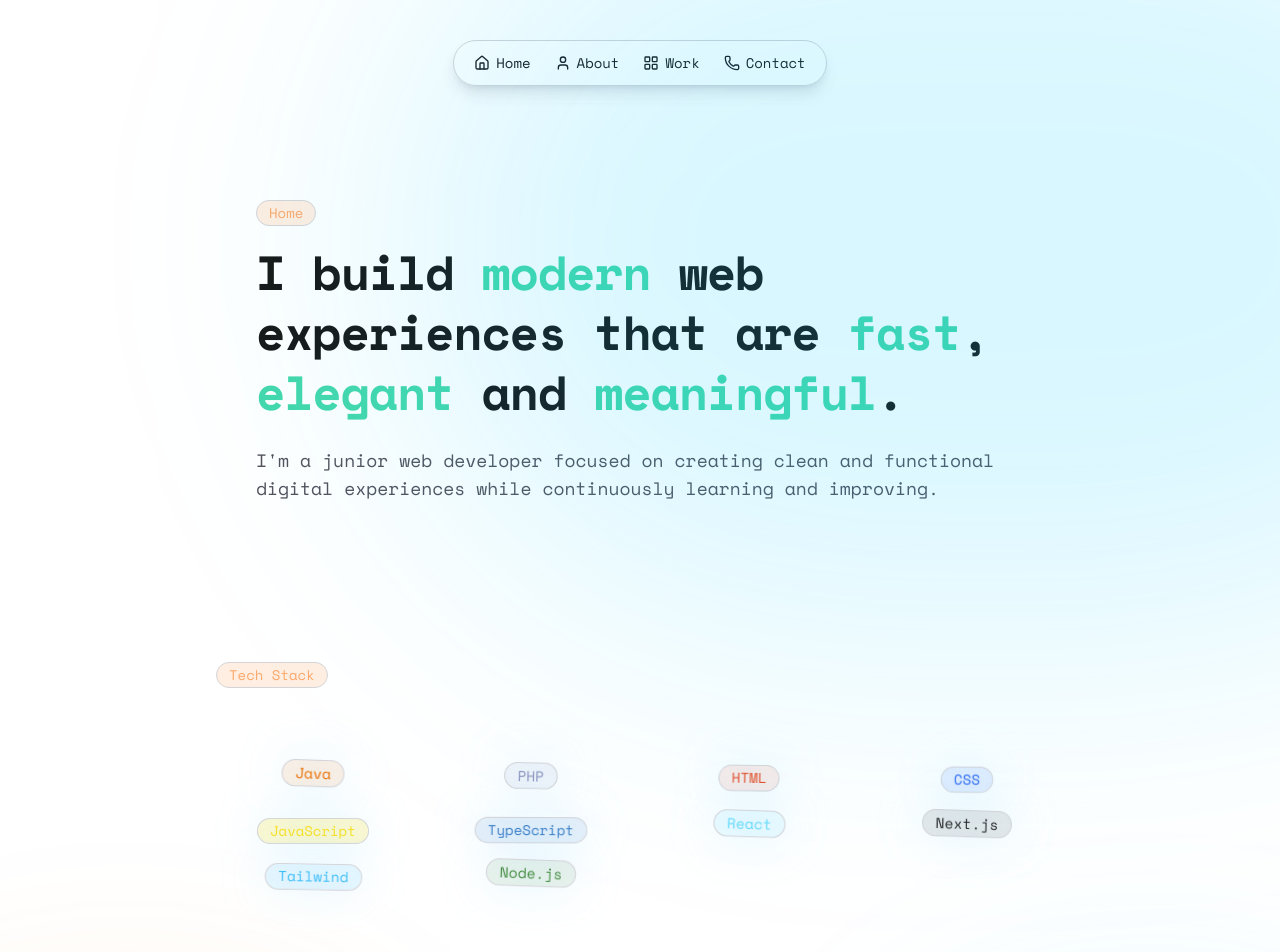
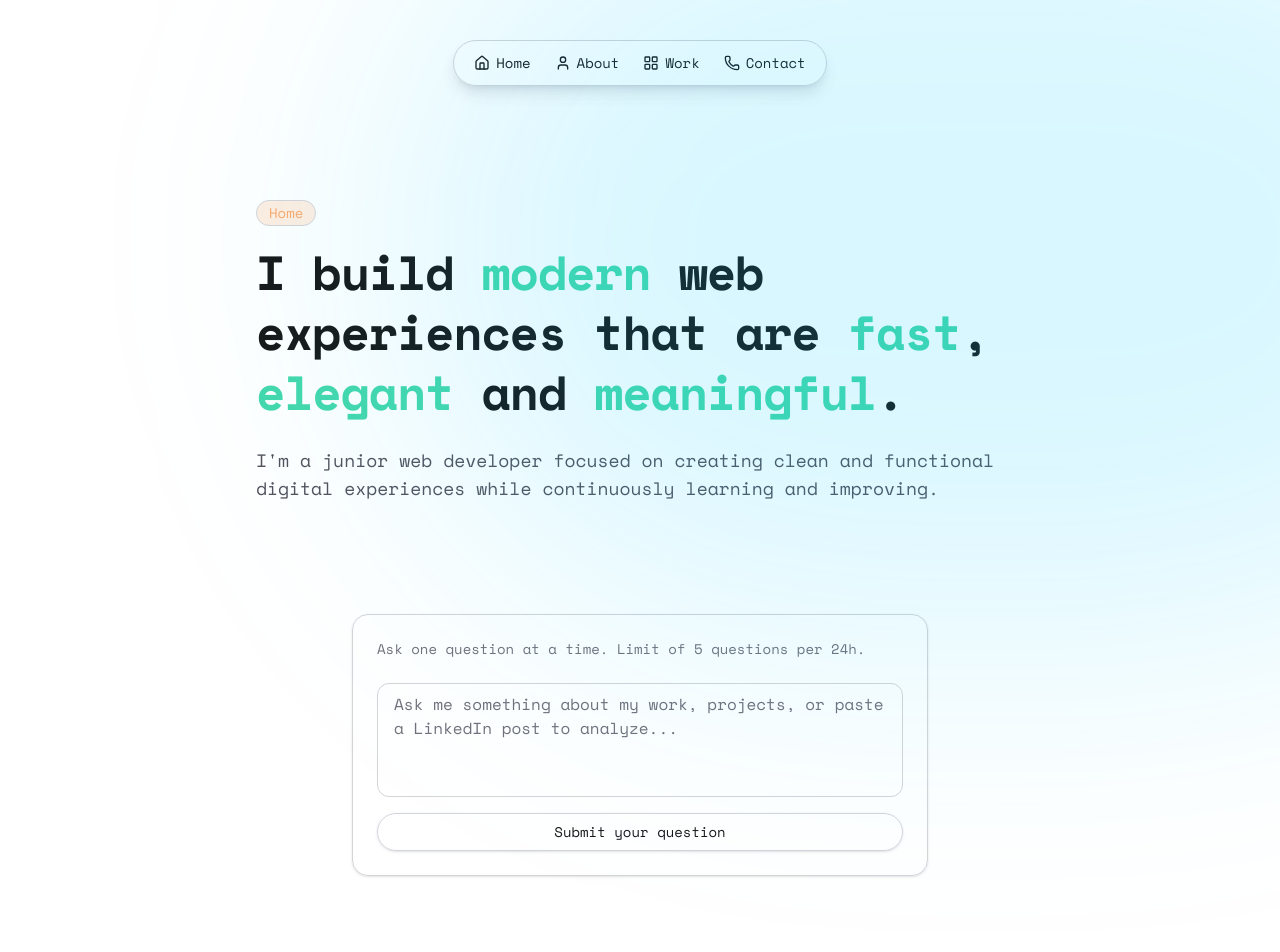
Before and after one commit to Miche1-Pierre/ai-portfolio, a Next.js app: page / in a window 1280 px wide. Shown: the top 952 px of the page. Built offline with nearby package versions, Linux system fonts and the light colour scheme; no server answers.

Commit message:
feat: add AI chatbot to protfolio

```diff
--- a/src/app/globals.css
+++ b/src/app/globals.css
@@ -36,11 +36,23 @@ body {
   0% {
     transform: translateY(0px) rotate(0deg) scale(1);
   }
+
   50% {
     transform: translateY(-8px) rotate(2deg) scale(1.05);
   }
+
   100% {
     transform: translateY(0px) rotate(0deg) scale(1);
+  }
+}
+
+@keyframes fade-in {
+  from {
+    opacity: 0;
+  }
+
+  to {
+    opacity: 1;
   }
 }
 
@@ -48,4 +60,8 @@ body {
   .animate-float {
     animation: float-bounce 4s ease-in-out infinite;
   }
+
+  .animate-fade-in {
+    animation: fade-in 0.7s ease-out forwards;
+  }
 }
--- a/src/app/page.tsx
+++ b/src/app/page.tsx
@@ -7,6 +7,7 @@ import FloatingBadgeCloud from "@/components/FloatingBadgeCloud";
 import Button from "@/components/Button";
 import Footer from "@/components/Footer";
 import ContactForm from "@/components/ContactForm";
+import ChatBot from "@/components/ChatBot";
 
 import Link from "next/link";
 import { useEffect, useState } from "react";
@@ -54,8 +55,13 @@ export default function Home() {
           </p>
         </section>
 
+        {/* ChatBot */}
+        <section className="w-full max-w-4xl px-4 sm:px-6 mx-auto">
+          <ChatBot />
+        </section>
+
         {/* Tech Stack */}
-        <section className="w-full max-w-4xl px-4 sm:px-6 mx-auto lg:mt-12">
+        <section className="w-full max-w-4xl px-4 sm:px-6 mx-auto lg:mt-8">
           <Badge className="mb-20">Tech Stack</Badge>
           <FloatingBadgeCloud />
         </section>
--- /dev/null
+++ b/src/components/ChatBot.tsx
@@ -0,0 +1,169 @@
+"use client";
+
+import { useState, useEffect } from "react";
+import Textarea from "@/components/Textarea";
+import Card from "@/components/Card";
+import Button from "@/components/Button";
+import {
+  profile,
+  experiences,
+  educations,
+  skills,
+  projects,
+  siteMetadata,
+} from "@/app/const";
+
+const STORAGE_KEY = "ai_questions_asked";
+const TIMESTAMP_KEY = "ai_questions_timestamp";
+const MAX_QUESTIONS = 5;
+const RESET_INTERVAL_HOURS = 24;
+
+export default function AIChat() {
+  const [input, setInput] = useState("");
+  const [response, setResponse] = useState<string | null>(null);
+  const [loading, setLoading] = useState(false);
+  const [questionsAsked, setQuestionsAsked] = useState(0);
+
+  const OPENAI_API_KEY = process.env.NEXT_PUBLIC_OPENAI_API_KEY!;
+
+  useEffect(() => {
+    const saved = localStorage.getItem(STORAGE_KEY);
+    const savedTimestamp = localStorage.getItem(TIMESTAMP_KEY);
+    const now = Date.now();
+
+    if (savedTimestamp) {
+      const hoursPassed = (now - Number(savedTimestamp)) / (1000 * 60 * 60);
+      if (hoursPassed >= RESET_INTERVAL_HOURS) {
+        // Reset limit
+        localStorage.setItem(STORAGE_KEY, "0");
+        localStorage.setItem(TIMESTAMP_KEY, now.toString());
+        setQuestionsAsked(0);
+      } else {
+        setQuestionsAsked(Number(saved || 0));
+      }
+    } else {
+      // First visit
+      localStorage.setItem(STORAGE_KEY, "0");
+      localStorage.setItem(TIMESTAMP_KEY, now.toString());
+    }
+  }, []);
+
+  useEffect(() => {
+    localStorage.setItem(STORAGE_KEY, String(questionsAsked));
+    localStorage.setItem(TIMESTAMP_KEY, Date.now().toString());
+  }, [questionsAsked]);
+
+  if (!OPENAI_API_KEY) {
+    return (
+      <Card className="p-6 max-w-xl mx-auto">
+        <p className="text-red-500">
+          OpenAI API key is not set. Please try again later.
+        </p>
+      </Card>
+    );
+  }
+
+  const handleSubmit = async (e: React.FormEvent) => {
+    e.preventDefault();
+    if (!input.trim()) return;
+    if (questionsAsked >= MAX_QUESTIONS) {
+      setResponse(
+        "❌ You have reached the question limit. Please come back later."
+      );
+      return;
+    }
+
+    setLoading(true);
+    setResponse(null);
+
+    try {
+      const prompt = `
+        You are an assistant that answers questions based on the user's personal and professional background only.
+
+        Here is the context about the user:
+        ${JSON.stringify(
+          { profile, experiences, educations, skills, projects, siteMetadata },
+          null,
+          2
+        )}
+
+        Now, respond to the following message:
+
+        "${input}"
+
+        — If the message contains a **link (URL)**, explain that you do not have access to external web content and ask the user to paste the content directly if they want it analyzed.
+        — If the message is a question about the user, answer it concisely in **third-person** based only on the provided information.
+        — Never invent details not present in the provided data.
+        — Keep the tone professional but friendly.
+    `;
+
+      const res = await fetch("https://api.openai.com/v1/chat/completions", {
+        method: "POST",
+        headers: {
+          "Content-Type": "application/json",
+          Authorization: `Bearer ${OPENAI_API_KEY}`,
+        },
+        body: JSON.stringify({
+          model: "gpt-4o-mini",
+          messages: [
+            { role: "system", content: "You are a helpful assistant." },
+            { role: "user", content: prompt },
+          ],
+        }),
+      });
+
+      const data = await res.json();
+      if (res.ok) {
+        setResponse(data.choices[0].message.content);
+        setQuestionsAsked((prev) => prev + 1);
+      } else {
+        setResponse("Error: " + data.error.message);
+      }
+    } catch (error: unknown) {
+      if (error instanceof Error) {
+        setResponse("Error: " + error.message);
+      } else {
+        setResponse("An unexpected error occurred");
+      }
+    } finally {
+      setLoading(false);
+    }
+  };
+
+  return (
+    <Card className="p-6 max-w-xl mx-auto">
+      <form onSubmit={handleSubmit} className="flex flex-col gap-4">
+        <p className="text-sm text-zinc-500 mb-2">
+          Ask one question at a time. Limit of {MAX_QUESTIONS} questions per
+          24h.
+        </p>
+        <Textarea
+          rows={4}
+          placeholder="Ask me something about my work, projects, or paste a LinkedIn post to analyze..."
+          value={input}
+          onChange={(e) => setInput(e.target.value)}
+          disabled={loading || questionsAsked >= MAX_QUESTIONS}
+        />
+        <Button
+          type="submit"
+          disabled={loading || questionsAsked >= MAX_QUESTIONS}
+          variant="outline"
+        >
+          {loading ? "Thinking..." : "Submit your question"}
+        </Button>
+      </form>
+
+      {response && (
+        <div className="mt-4 whitespace-pre-wrap bg-zinc-100 dark:bg-zinc-800 p-4 rounded opacity-0 animate-fade-in transition-opacity duration-700">
+          {response}
+        </div>
+      )}
+
+      {questionsAsked >= MAX_QUESTIONS && (
+        <p className="mt-4 text-sm text-red-500 text-center">
+          You have reached the question limit. Please come back in 24 hours.
+        </p>
+      )}
+    </Card>
+  );
+}
```
Also changed, not shown: src/app/api/chat/route.tsx (added).
